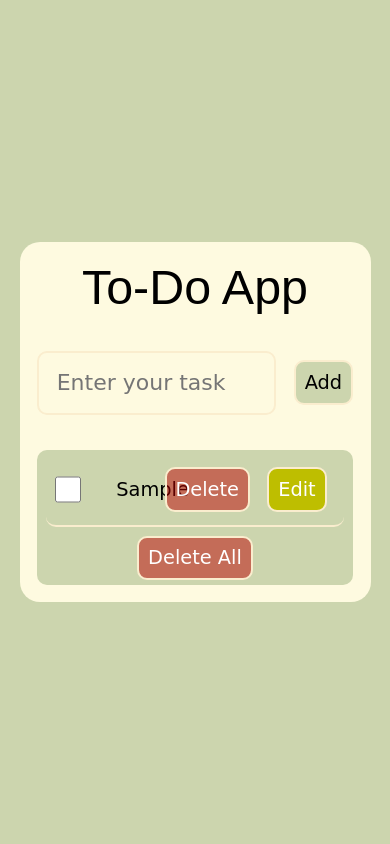
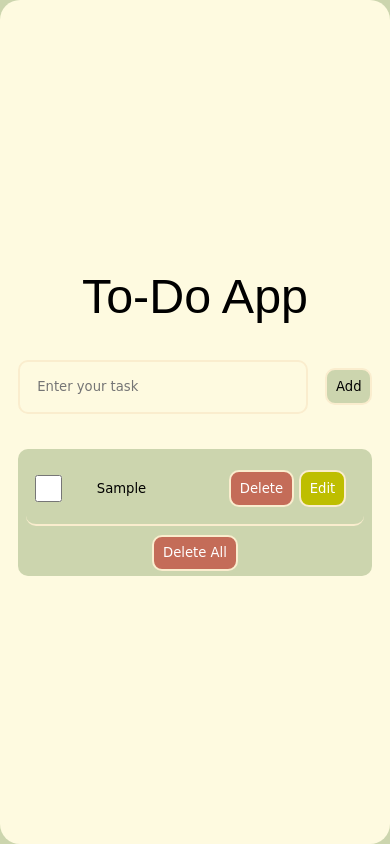
Before and after one commit to Biggie-techz/ToDo-List, a plain HTML site: page index.html in a window 390 px wide. Both pictures are taken after typing "Sample" into the empty fields and a click on the button "Add". Drawn offline with Linux system fonts and the light colour scheme; a web font is replaced by a local one.

Commit message:
Update style.css

```diff
--- a/style.css
+++ b/style.css
@@ -76,6 +76,8 @@ li {
     display: flex;
     align-items: center;
     justify-content: left;
+    flex-wrap: wrap;
+    word-wrap: break-word;
     width: 100%;
     gap: 2rem;
     font-size: 1.5rem;
@@ -89,7 +91,7 @@ li {
     display: flex;
     flex-direction: column;
     align-items: center;
-    justify-content: center;
+    justify-content: space-between;
     background-color: var(--main);
     border-radius: 10px;
     width: 100%;
@@ -179,6 +181,9 @@ input[type="checkbox"] {
     #add {
         font-size: 1.1rem;
     }
+    .actions {
+        gap: 5px;
+    }
     .container {
         width: 80%;
     }
@@ -192,4 +197,28 @@ input[type="checkbox"] {
         width: 90%;
     }
 
+    li span {
+        font-size: .75rem;
+    }
+    #delete,
+    .btn,
+    #edit,
+    #add {
+        font-size: 0.75rem;
+    }
+
+    #input {
+        font-size: .75rem;
+    }
+
 }
+@media (max-width: 400PX) {
+    h1 {
+        font-size: 2.75rem;
+    }
+    .container {
+        width: 100%;
+        height: 100vh;
+    }
+
+}
```
